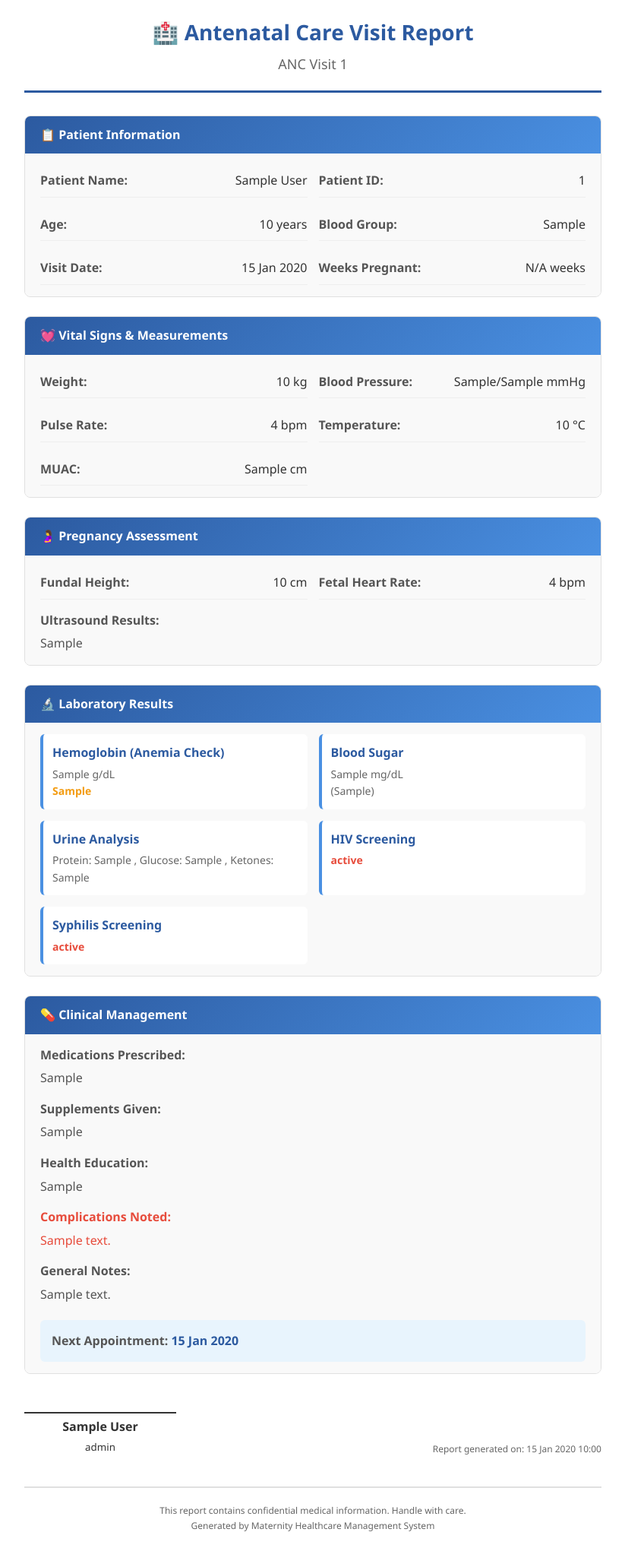
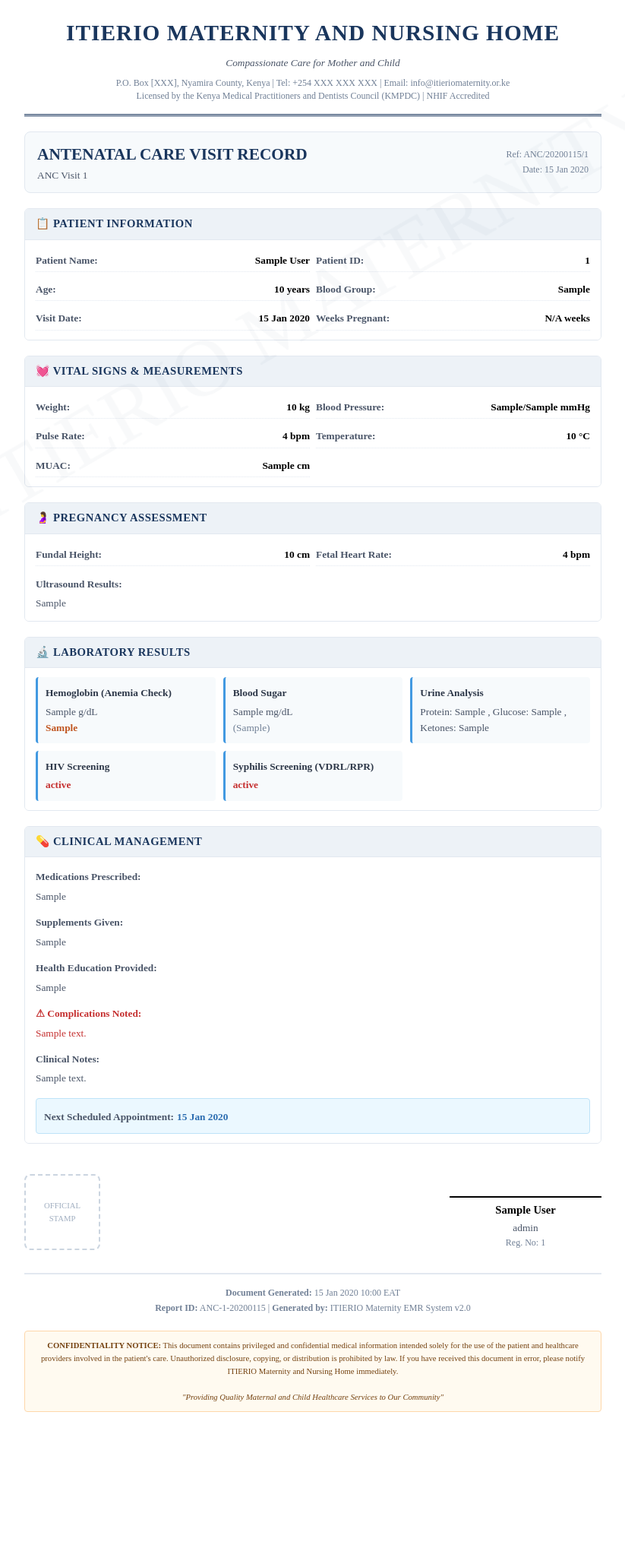
Before and after one commit to cosmos-junior/maternity, a Django app: template backend/templates/clinical/anc_visit_report.html in a window 1280 px wide. Shown: the whole page at 76% size, without its empty margins (228-1051 px from the left). After the commit the page ends 1858 px from the top, so only its background shows below. Run offline with Django 3.2, Linux system fonts and the light colour scheme; the template is opened without the code that fills it: most values are stand-ins (such as "Sample title", 1, 10 or a date in 2020).

Commit message:
style(anc-visit-report): redesign template for formal medical documentation
Transform the ANC visit report from a modern web-style layout to a formal medical document format suitable for printing and official records.

Key changes:
- Replace casual font and colors with Times New Roman, black text, and 12pt sizing
- Add professional letterhead with hospital name, tagline, and contact details
- Implement structured document header with title, reference number, and date
- Redesign sections with subtle borders and consistent styling
- Adjust spacing and margins for standard letter formatting
- Update color scheme to professional blues and grays

```diff
--- a/backend/templates/clinical/anc_visit_report.html
+++ b/backend/templates/clinical/anc_visit_report.html
@@ -12,136 +12,232 @@
         }
 
         body {
-            font-family: 'Segoe UI', Tahoma, Geneva, Verdana, sans-serif;
+            font-family: 'Times New Roman', serif;
             line-height: 1.6;
-            color: #333;
+            color: #000;
             max-width: 800px;
             margin: 0 auto;
             padding: 20px;
+            font-size: 12pt;
         }
 
-        .header {
+        /* Letterhead */
+        .letterhead {
             text-align: center;
-            border-bottom: 3px solid #2c5aa0;
-            padding-bottom: 20px;
-            margin-bottom: 30px;
+            border-bottom: 3px double #1a365d;
+            padding-bottom: 15px;
+            margin-bottom: 20px;
         }
 
-        .header h1 {
-            color: #2c5aa0;
-            font-size: 28px;
+        .hospital-name {
+            font-size: 22pt;
+            font-weight: bold;
+            color: #1a365d;
             margin-bottom: 5px;
+            text-transform: uppercase;
+            letter-spacing: 1px;
         }
 
-        .header h2 {
-            color: #666;
-            font-size: 18px;
-            font-weight: normal;
+        .hospital-tagline {
+            font-size: 10pt;
+            color: #4a5568;
+            font-style: italic;
+            margin-bottom: 8px;
         }
 
+        .hospital-details {
+            font-size: 9pt;
+            color: #718096;
+            line-height: 1.4;
+        }
+
+        /* Document Header */
+        .document-header {
+            background: #f7fafc;
+            border: 1px solid #e2e8f0;
+            border-radius: 8px;
+            padding: 12px 16px;
+            margin-bottom: 20px;
+            display: flex;
+            justify-content: space-between;
+            align-items: center;
+        }
+
+        .document-title {
+            font-size: 16pt;
+            font-weight: bold;
+            color: #1a365d;
+        }
+
+        .document-number {
+            font-size: 9pt;
+            color: #718096;
+            text-align: right;
+        }
+
+        /* Sections */
         .section {
-            margin-bottom: 25px;
-            border: 1px solid #e0e0e0;
-            border-radius: 8px;
+            margin-bottom: 20px;
+            border: 1px solid #e2e8f0;
+            border-radius: 6px;
             overflow: hidden;
         }
 
         .section-title {
-            background: linear-gradient(135deg, #2c5aa0, #4a90e2);
-            color: white;
-            padding: 12px 20px;
-            font-size: 16px;
-            font-weight: 600;
+            background: #edf2f7;
+            color: #1a365d;
+            padding: 8px 14px;
+            font-size: 11pt;
+            font-weight: bold;
+            border-bottom: 1px solid #e2e8f0;
+            text-transform: uppercase;
+            letter-spacing: 0.5px;
         }
 
         .section-content {
-            padding: 15px 20px;
-            background: #f9f9f9;
+            padding: 12px 14px;
+            background: #fff;
         }
 
         .info-grid {
             display: grid;
             grid-template-columns: 1fr 1fr;
-            gap: 15px;
+            gap: 8px;
         }
 
         .info-item {
             display: flex;
             justify-content: space-between;
-            padding: 8px 0;
-            border-bottom: 1px solid #eee;
+            padding: 4px 0;
+            border-bottom: 1px dotted #e2e8f0;
         }
 
         .info-label {
-            font-weight: 600;
-            color: #555;
+            font-weight: bold;
+            color: #4a5568;
+            font-size: 10pt;
         }
 
         .info-value {
-            color: #333;
-            font-weight: 500;
+            color: #000;
+            font-weight: 600;
+            font-size: 10pt;
         }
 
+        /* Lab Results */
         .lab-results {
             display: grid;
-            grid-template-columns: repeat(auto-fit, minmax(250px, 1fr));
-            gap: 15px;
+            grid-template-columns: repeat(auto-fit, minmax(220px, 1fr));
+            gap: 10px;
         }
 
         .lab-item {
-            background: white;
-            padding: 12px;
-            border-radius: 6px;
-            border-left: 4px solid #4a90e2;
+            background: #f7fafc;
+            padding: 10px;
+            border-radius: 4px;
+            border-left: 3px solid #4299e1;
         }
 
         .lab-test-name {
-            font-weight: 600;
-            color: #2c5aa0;
-            margin-bottom: 4px;
+            font-weight: bold;
+            color: #2d3748;
+            font-size: 10pt;
+            margin-bottom: 3px;
         }
 
         .lab-result {
-            font-size: 14px;
-            color: #666;
+            font-size: 10pt;
+            color: #4a5568;
         }
 
         .normal {
-            color: #27ae60;
-            font-weight: 600;
+            color: #276749;
+            font-weight: bold;
         }
 
         .abnormal {
-            color: #e74c3c;
-            font-weight: 600;
+            color: #c53030;
+            font-weight: bold;
         }
 
         .warning {
-            color: #f39c12;
-            font-weight: 600;
+            color: #c05621;
+            font-weight: bold;
         }
 
+        /* Footer */
         .footer {
-            margin-top: 40px;
-            padding-top: 20px;
-            border-top: 2px solid #e0e0e0;
+            margin-top: 30px;
+            padding-top: 15px;
+            border-top: 2px solid #e2e8f0;
             text-align: center;
-            color: #666;
-            font-size: 12px;
+            font-size: 9pt;
+            color: #718096;
         }
 
         .signature-section {
-            margin-top: 50px;
+            margin-top: 40px;
             display: flex;
             justify-content: space-between;
             align-items: flex-end;
         }
 
-        .signature-line {
-            border-top: 2px solid #333;
-            padding-top: 5px;
+        .signature-block {
             text-align: center;
             min-width: 200px;
+        }
+
+        .signature-line {
+            border-top: 2px solid #000;
+            padding-top: 5px;
+        }
+
+        .signature-name {
+            font-weight: bold;
+            font-size: 11pt;
+        }
+
+        .signature-title {
+            font-size: 10pt;
+            color: #4a5568;
+        }
+
+        .stamp-box {
+            width: 100px;
+            height: 100px;
+            border: 2px dashed #cbd5e0;
+            border-radius: 8px;
+            display: flex;
+            align-items: center;
+            justify-content: center;
+            font-size: 8pt;
+            color: #a0aec0;
+            text-align: center;
+        }
+
+        /* Disclaimer */
+        .disclaimer {
+            margin-top: 20px;
+            padding: 10px;
+            background: #fffaf0;
+            border: 1px solid #fed7aa;
+            border-radius: 4px;
+            font-size: 8pt;
+            color: #744210;
+            text-align: center;
+        }
+
+        /* Official watermark */
+        .watermark {
+            position: fixed;
+            top: 50%;
+            left: 50%;
+            transform: translate(-50%, -50%) rotate(-30deg);
+            font-size: 80pt;
+            color: rgba(26, 54, 93, 0.03);
+            pointer-events: none;
+            z-index: 0;
+            white-space: nowrap;
         }
 
         @media print {
@@ -153,13 +249,37 @@
             .section {
                 break-inside: avoid;
             }
+
+            .watermark {
+                display: block;
+            }
         }
     </style>
 </head>
 <body>
-    <div class="header">
-        <h1>🏥 Antenatal Care Visit Report</h1>
-        <h2>ANC Visit {{ visit.visit_number }}</h2>
+    <!-- Watermark -->
+    <div class="watermark">ITIERIO MATERNITY</div>
+
+    <!-- Letterhead -->
+    <div class="letterhead">
+        <div class="hospital-name">ITIERIO MATERNITY AND NURSING HOME</div>
+        <div class="hospital-tagline">Compassionate Care for Mother and Child</div>
+        <div class="hospital-details">
+            P.O. Box [XXX], Nyamira County, Kenya | Tel: +254 XXX XXX XXX | Email: info@itieriomaternity.or.ke<br>
+            Licensed by the Kenya Medical Practitioners and Dentists Council (KMPDC) | NHIF Accredited
+        </div>
+    </div>
+
+    <!-- Document Header -->
+    <div class="document-header">
+        <div>
+            <div class="document-title">ANTENATAL CARE VISIT RECORD</div>
+            <div style="font-size: 10pt; color: #4a5568;">ANC Visit {{ visit.visit_number }}</div>
+        </div>
+        <div class="document-number">
+            <div>Ref: ANC/{{ visit.visit_date|date:"Ymd" }}/{{ visit.id }}</div>
+            <div>Date: {{ visit.visit_date|date:"d M Y" }}</div>
+        </div>
     </div>
 
     <!-- Patient Information -->
@@ -266,9 +386,9 @@
             </div>
 
             {% if visit.ultrasound_results %}
-            <div style="margin-top: 15px;">
+            <div style="margin-top: 10px;">
                 <span class="info-label">Ultrasound Results:</span>
-                <p style="margin-top: 5px; color: #555;">{{ visit.ultrasound_results }}</p>
+                <p style="margin-top: 3px; color: #4a5568; font-size: 10pt;">{{ visit.ultrasound_results }}</p>
             </div>
             {% endif %}
         </div>
@@ -299,7 +419,7 @@
                     <div class="lab-result">
                         {{ visit.blood_sugar_mgdl }} mg/dL
                         {% if visit.blood_sugar_type_display %}
-                        <br><span style="color: #666;">({{ visit.blood_sugar_type_display }})</span>
+                        <br><span style="color: #718096;">({{ visit.blood_sugar_type_display }})</span>
                         {% endif %}
                     </div>
                 </div>
@@ -329,7 +449,7 @@
 
                 {% if visit.syphilis_status %}
                 <div class="lab-item">
-                    <div class="lab-test-name">Syphilis Screening</div>
+                    <div class="lab-test-name">Syphilis Screening (VDRL/RPR)</div>
                     <div class="lab-result">
                         <span class="{% if visit.syphilis_status == 'NON-REACTIVE' %}normal{% elif visit.syphilis_status == 'REACTIVE' %}abnormal{% else %}warning{% endif %}">
                             {{ visit.syphilis_status_display }}
@@ -340,7 +460,7 @@
 
                 {% if visit.hepatitis_b_surface_ag and visit.hepatitis_b_surface_ag != 'NOT_TESTED' %}
                 <div class="lab-item">
-                    <div class="lab-test-name">Hepatitis B Surface Ag</div>
+                    <div class="lab-test-name">Hepatitis B Surface Antigen</div>
                     <div class="lab-result">
                         <span class="{% if visit.hepatitis_b_surface_ag == 'NEGATIVE' %}normal{% elif visit.hepatitis_b_surface_ag == 'POSITIVE' %}abnormal{% else %}warning{% endif %}">
                             {{ visit.hepatitis_b_surface_ag_display }}
@@ -351,7 +471,7 @@
 
                 {% if visit.rubella_igg and visit.rubella_igg != 'NOT_TESTED' %}
                 <div class="lab-item">
-                    <div class="lab-test-name">Rubella IgG</div>
+                    <div class="lab-test-name">Rubella IgG Antibody</div>
                     <div class="lab-result">
                         <span class="{% if visit.rubella_igg == 'IMMUNE' %}normal{% elif visit.rubella_igg == 'NON-IMMUNE' %}warning{% else %}warning{% endif %}">
                             {{ visit.rubella_igg_display }}
@@ -368,67 +488,87 @@
         <div class="section-title">💊 Clinical Management</div>
         <div class="section-content">
             {% if visit.medication_prescribed %}
-            <div style="margin-bottom: 15px;">
+            <div style="margin-bottom: 10px;">
                 <span class="info-label">Medications Prescribed:</span>
-                <p style="margin-top: 5px; color: #555;">{{ visit.medication_prescribed }}</p>
+                <p style="margin-top: 3px; color: #4a5568; font-size: 10pt;">{{ visit.medication_prescribed }}</p>
             </div>
             {% endif %}
 
             {% if visit.supplements_given %}
-            <div style="margin-bottom: 15px;">
+            <div style="margin-bottom: 10px;">
                 <span class="info-label">Supplements Given:</span>
-                <p style="margin-top: 5px; color: #555;">{{ visit.supplements_given }}</p>
+                <p style="margin-top: 3px; color: #4a5568; font-size: 10pt;">{{ visit.supplements_given }}</p>
             </div>
             {% endif %}
 
             {% if visit.health_education_given %}
-            <div style="margin-bottom: 15px;">
-                <span class="info-label">Health Education:</span>
-                <p style="margin-top: 5px; color: #555;">{{ visit.health_education_given }}</p>
+            <div style="margin-bottom: 10px;">
+                <span class="info-label">Health Education Provided:</span>
+                <p style="margin-top: 3px; color: #4a5568; font-size: 10pt;">{{ visit.health_education_given }}</p>
             </div>
             {% endif %}
 
             {% if visit.complications_noted %}
-            <div style="margin-bottom: 15px;">
-                <span class="info-label" style="color: #e74c3c;">Complications Noted:</span>
-                <p style="margin-top: 5px; color: #e74c3c;">{{ visit.complications_noted }}</p>
+            <div style="margin-bottom: 10px;">
+                <span class="info-label" style="color: #c53030;">⚠ Complications Noted:</span>
+                <p style="margin-top: 3px; color: #c53030; font-size: 10pt;">{{ visit.complications_noted }}</p>
             </div>
             {% endif %}
 
             {% if visit.general_notes %}
-            <div style="margin-bottom: 15px;">
-                <span class="info-label">General Notes:</span>
-                <p style="margin-top: 5px; color: #555;">{{ visit.general_notes }}</p>
+            <div style="margin-bottom: 10px;">
+                <span class="info-label">Clinical Notes:</span>
+                <p style="margin-top: 3px; color: #4a5568; font-size: 10pt;">{{ visit.general_notes }}</p>
             </div>
             {% endif %}
 
             {% if visit.next_appointment_date %}
-            <div style="margin-top: 20px; padding: 15px; background: #e8f4fd; border-radius: 6px;">
-                <span class="info-label">Next Appointment:</span>
-                <span class="info-value" style="color: #2c5aa0; font-weight: 600;">{{ visit.next_appointment_date|date:"d M Y" }}</span>
+            <div style="margin-top: 15px; padding: 10px; background: #ebf8ff; border: 1px solid #bee3f8; border-radius: 4px;">
+                <span class="info-label">Next Scheduled Appointment:</span>
+                <span class="info-value" style="color: #2b6cb0; font-weight: bold;">{{ visit.next_appointment_date|date:"d M Y" }}</span>
             </div>
             {% endif %}
         </div>
     </div>
 
-    <!-- Footer -->
+    <!-- Footer / Signature -->
     <div class="signature-section">
-        <div class="signature-line">
+        <div class="signature-block">
+            <div class="stamp-box">
+                OFFICIAL<br>STAMP
+            </div>
+        </div>
+        <div class="signature-block">
             {% if attending_staff %}
-            <strong>{{ attending_staff.full_name }}</strong><br>
-            <small>{{ attending_staff.role }}</small>
+            <div class="signature-line">
+                <div class="signature-name">{{ attending_staff.full_name }}</div>
+                <div class="signature-title">{{ attending_staff.role }}</div>
+                <div style="font-size: 9pt; color: #718096;">Reg. No: {{ attending_staff.registration_number|default:"N/A" }}</div>
+            </div>
             {% else %}
-            <strong>Attending Healthcare Provider</strong>
+            <div class="signature-line">
+                <div class="signature-name">_________________________</div>
+                <div class="signature-title">Attending Healthcare Provider</div>
+            </div>
             {% endif %}
-        </div>
-        <div style="text-align: right; color: #666; font-size: 12px;">
-            Report generated on: {{ visit.created_at|date:"d M Y H:i" }}
         </div>
     </div>
 
+    <!-- Document Info -->
     <div class="footer">
-        <p>This report contains confidential medical information. Handle with care.</p>
-        <p>Generated by Maternity Healthcare Management System</p>
+        <div>
+            <strong>Document Generated:</strong> {{ visit.created_at|date:"d M Y H:i" }} EAT<br>
+            <strong>Report ID:</strong> ANC-{{ visit.id }}-{{ visit.visit_date|date:"Ymd" }} |
+            <strong>Generated by:</strong> ITIERIO Maternity EMR System v2.0
+        </div>
+    </div>
+
+    <!-- Disclaimer -->
+    <div class="disclaimer">
+        <strong>CONFIDENTIALITY NOTICE:</strong> This document contains privileged and confidential medical information intended solely for the use of the patient and healthcare providers involved in the patient's care.
+        Unauthorized disclosure, copying, or distribution is prohibited by law. If you have received this document in error, please notify ITIERIO Maternity and Nursing Home immediately.
+        <br><br>
+        <em>"Providing Quality Maternal and Child Healthcare Services to Our Community"</em>
     </div>
 </body>
 </html>
--- a/frontend/src/pages/ANCVisitForm.tsx
+++ b/frontend/src/pages/ANCVisitForm.tsx
@@ -497,7 +497,7 @@ export default function ANCVisitForm({ appointmentId, patientId, onSuccess, onCl
                 <option value="NORMAL">Normal</option>
                 <option value="MILD">Mild (10.0-10.9 g/dL)</option>
                 <option value="MODERATE">Moderate (7.0-9.9 g/dL)</option>
-                <option value="SEVERE">Severe (<7.0 g/dL)</option>
+                <option value="SEVERE">Severe (Below 7.0 g/dL)</option>
               </select>
             </div>
             <div className="form-group">
```
Also changed, not shown: frontend/src/pages/Appointments.tsx (+103 -4 lines).
